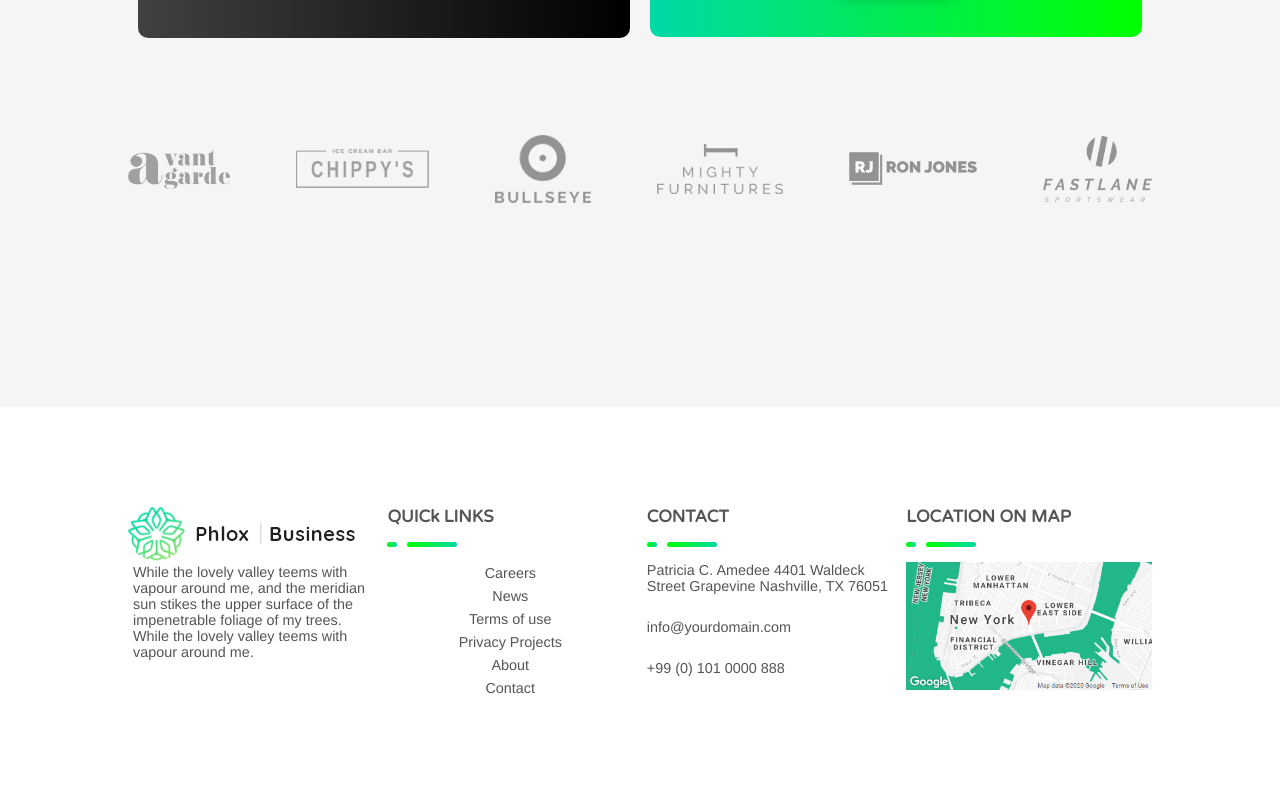
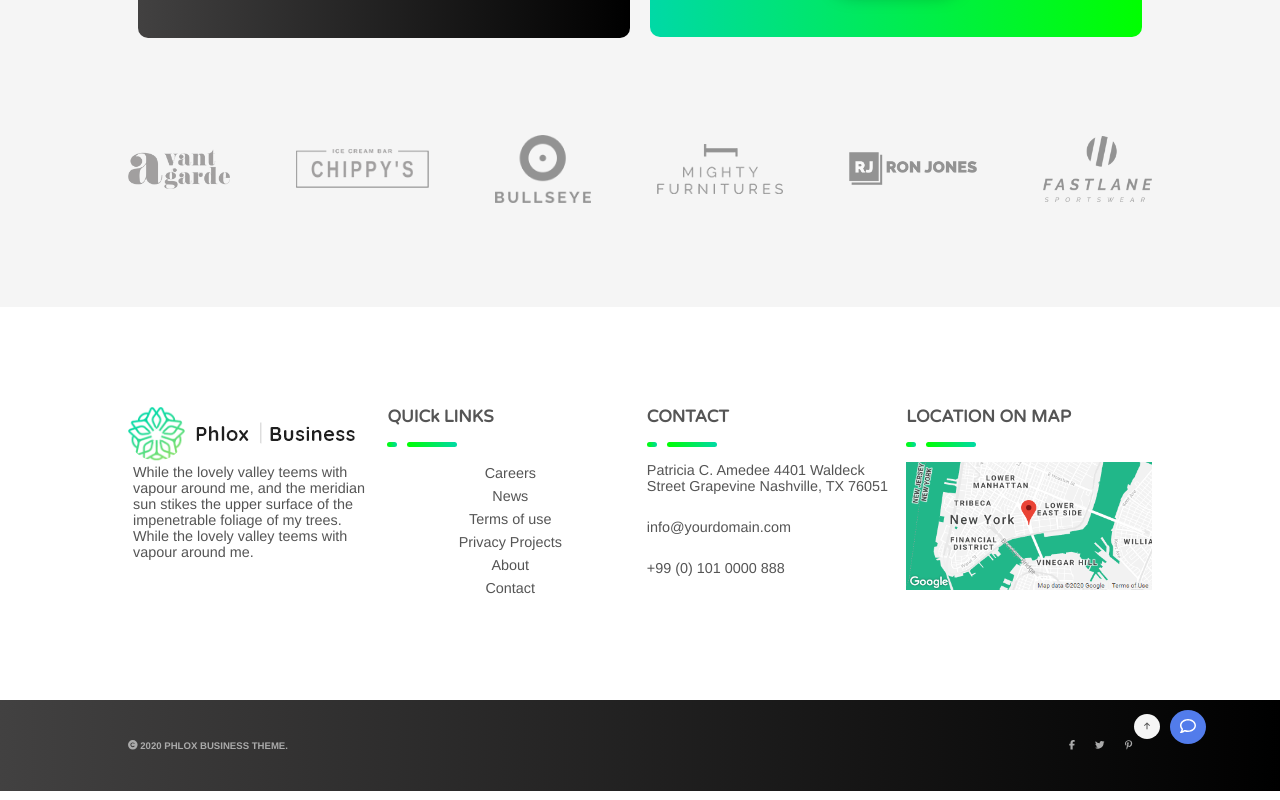
Before and after one commit to mecarm/proj-html-vuejs, a Vue app: page / in a window 1280 px wide. Shown: the part 7695-8495 px from the top of the page. Built offline with nearby package versions, Linux system fonts and the light colour scheme.

Commit message:
footer completato

```diff
--- a/src/components/CompanySection.vue
+++ b/src/components/CompanySection.vue
@@ -38,6 +38,7 @@ section{
 }
 .container{
     padding: $vertical-center-pd;
+    padding-bottom: 100px;
     @include center;
     @include flex($justify: Between_Center)
 }
--- a/src/components/FooterComp.vue
+++ b/src/components/FooterComp.vue
@@ -41,8 +41,21 @@
             <img class="img" src="../assets/images/map.png" alt="location on map">
         </div>
     </div>
-    <div class="black-bottom-footer">
-
+    <div class="bottom-footer">
+        <div class="black-bottom-footer">
+            <div><font-awesome-icon icon="fa-solid fa-copyright" /> 2020 PHLOX BUSINESS THEME.</div>
+            <div class="content-top-bar">
+                <div>
+                    <font-awesome-icon icon="fa-brands fa-facebook-f" class="icon"/>
+                    <font-awesome-icon icon="fa-brands fa-twitter" class="icon"/>
+                    <font-awesome-icon icon="fa-brands fa-pinterest-p" class="icon"/>
+                </div>
+            </div>
+        </div>
+        <div class="icons">
+            <div><font-awesome-icon icon="fa-solid fa-arrow-up" class="icon"/></div>
+            <div><font-awesome-icon icon="fa-regular fa-comment" class="icon"/></div>
+        </div>
     </div>
   </footer>
 </template>
@@ -101,4 +114,46 @@ export default {
       }
     }
 }
+.bottom-footer{
+    background: $secondary-brand-gradient;
+    @include flex($justify: flex);
+    padding: 40px 0;
+    position: relative;
+
+    .icons{
+        color: white;
+        @include flex($justify: Between_Center);
+        position: absolute;
+        right: 5%;
+        top: 10px;
+
+        div{
+            &:first-child{
+                background: $bg-soft-grey;
+                color: $grey-text;
+                padding:8px 10px;
+                border-radius: 50%;
+                margin-right: 10px;
+                font-size: 0.5rem;
+            }
+            &:last-child{
+                background: #527CEB;
+                padding:8px 10px;
+                border-radius: 50%;
+                margin-right: 10px;
+            }
+        }
+    }
+}
+.black-bottom-footer{
+    @include flex($justify: Between_Center);
+    @include center;
+    color: $lightGrey-text;
+    font-size: 0.6rem;
+    font-weight: bold;
+
+    .icon{
+        margin-right: 20px;
+      }
+}
 </style>
--- a/src/main.js
+++ b/src/main.js
@@ -10,14 +10,14 @@ import App from './App.vue'
   import { FontAwesomeIcon } from '@fortawesome/vue-fontawesome'
 
   /* import specific icons */
-  import { faUserSecret as faUserSecretSolid, faPhone as faPhoneSolid, faMagnifyingGlass, faGaugeHigh, faCloud, faTabletScreenButton, faStopwatch, faCheck, faQuoteLeft, faCircle } from '@fortawesome/free-solid-svg-icons'
+  import { faUserSecret as faUserSecretSolid, faPhone as faPhoneSolid, faMagnifyingGlass, faGaugeHigh, faCloud, faTabletScreenButton, faStopwatch, faCheck, faQuoteLeft, faCircle, faCopyright, faArrowUp } from '@fortawesome/free-solid-svg-icons'
   /*Import icone regular */
-  // import { faFaceSmile } from '@fortawesome/free-regular-svg-icons'
+  import { faComment } from '@fortawesome/free-regular-svg-icons'
 
   /* IMPORT BRAND ICON */
    import { faFacebookF, faTwitter, faPinterestP } from '@fortawesome/free-brands-svg-icons'
   /* add icons to the library */
-  library.add(faUserSecretSolid,faPhoneSolid, faFacebookF, faTwitter, faPinterestP, faMagnifyingGlass, faGaugeHigh, faCloud, faTabletScreenButton, faStopwatch, faCheck, faQuoteLeft, faCircle)
+  library.add(faUserSecretSolid,faPhoneSolid, faFacebookF, faTwitter, faPinterestP, faMagnifyingGlass, faGaugeHigh, faCloud, faTabletScreenButton, faStopwatch, faCheck, faQuoteLeft, faCircle, faCopyright, faArrowUp, faComment)
 
   /* add font awesome icon component */
   Vue.component('font-awesome-icon', FontAwesomeIcon)
```
